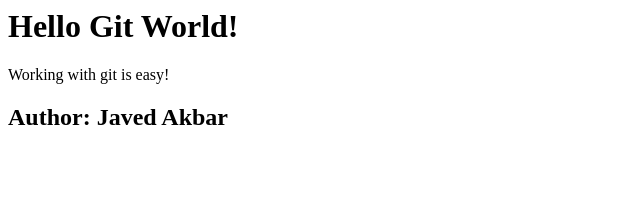
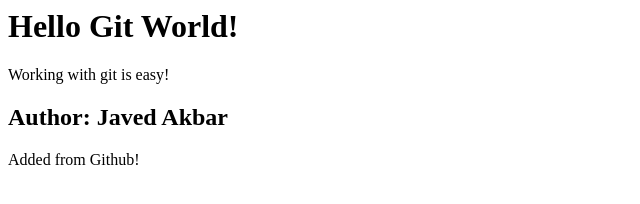
Before and after one commit to wahjavedakbar/GitGitHubMasterclass, a plain HTML site: page index.html in a window 1280 px wide. Shown: the whole page, without its empty margins (0-640 px from the left). Drawn offline with Linux system fonts and the light colour scheme.

Commit message:
Update index.html
Add some code from Github

```diff
--- a/index.html
+++ b/index.html
@@ -5,3 +5,7 @@
 </div>
 
 <h2>Author: Javed Akbar</h2>
+
+<div>
+    <p>Added from Github!</p>
+</div>
```
